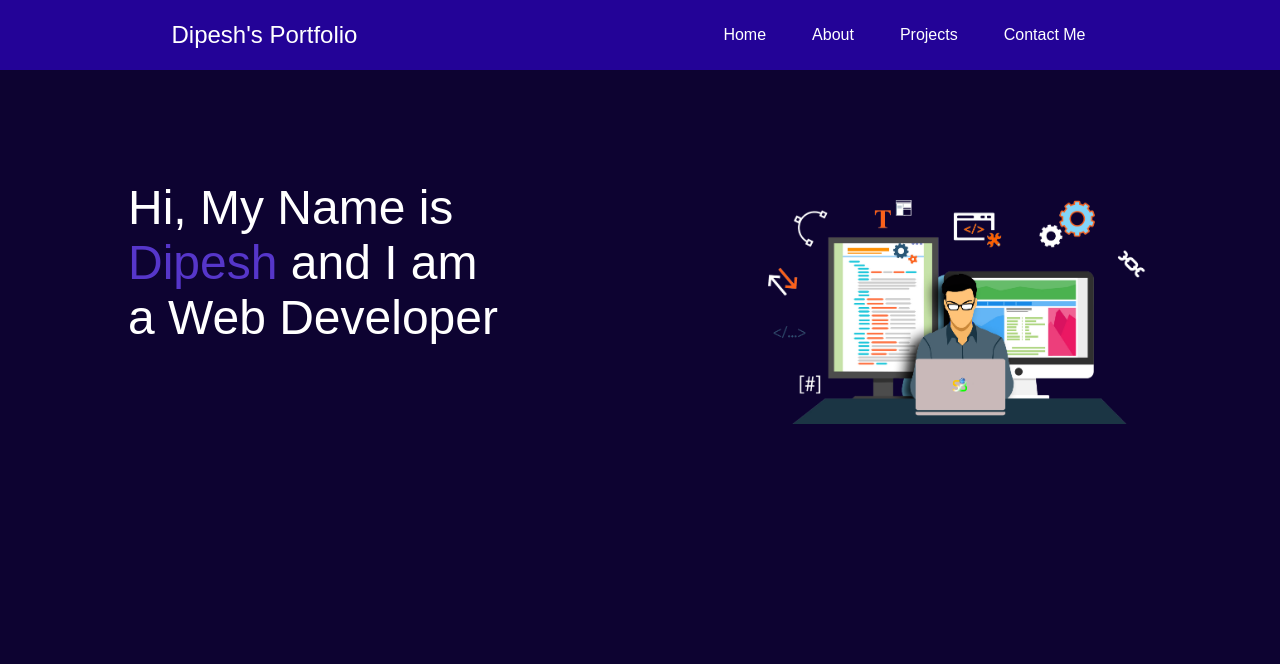
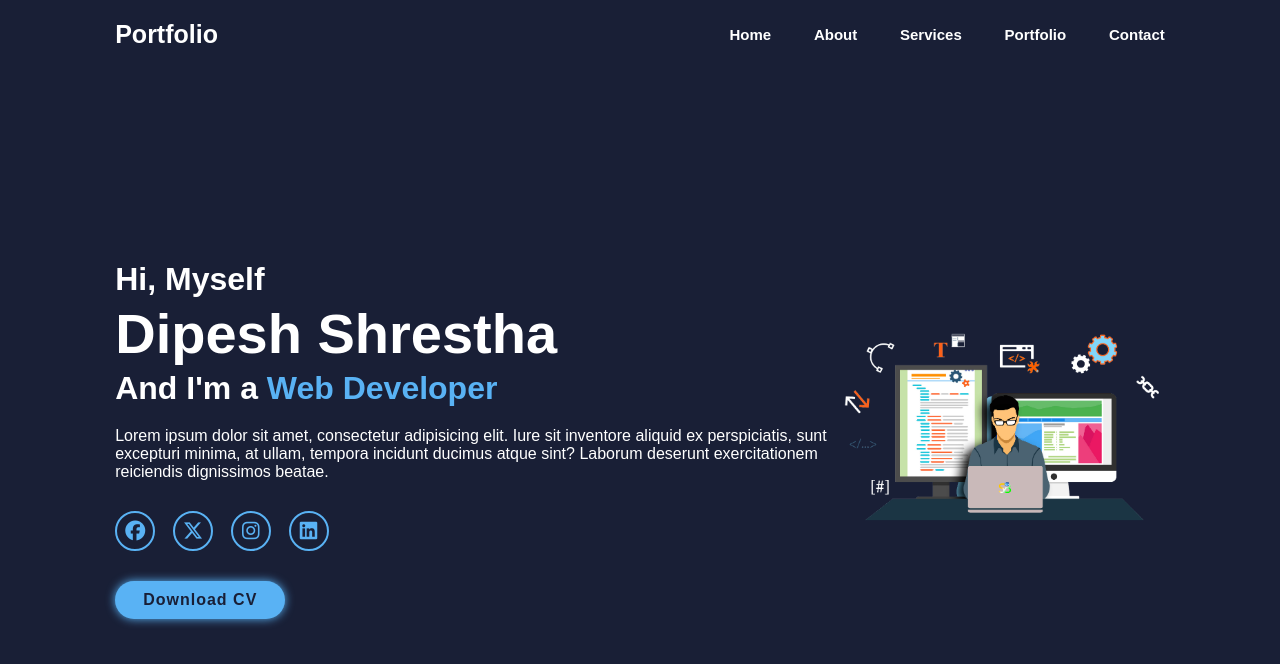
Before and after one commit to dshrestha23/MyPortfolio, a plain HTML site: page index.html in a window 1280 px wide. Drawn offline with Linux system fonts and the light colour scheme.

Commit message:
Home section updated

```diff
--- a/index.css
+++ b/index.css
@@ -1,53 +1,154 @@
-*{
+* {
   margin: 0;
   padding: 0;
+  box-sizing: border-box;
+  text-decoration: none;
+  border: none;
+  outline: none;
+  font-family: "Poppins", sans-serif;
+  scroll-behavior: smooth;
 }
 
-body{
-    background-color: #0d0331;
-    color:white;
-    font-family: 'Poppins', sans-serif;
+:root {
+  --bg-color: #191f36;
+  --snd-bg-color: #262b40;
+  --text-color: #fff;
+  --main-color: #59b2f4;
 }
-nav{
+
+html {
+  font-size: 62.5%;
+  overflow-x: hidden;
+}
+
+body {
+  background-color: var(--bg-color);
+  color: var(--text-color);
+}
+
+section {
+  min-height: 100vh;
+  padding: 10rem 9% 2rem;
+}
+
+.header {
+  position: fixed;
+  top: 0;
+  left: 0;
+  width: 100%;
+  padding: 2rem 9%;
+  background: var(--bg-color);
   display: flex;
-    justify-content: space-around;
+  justify-content: space-between;
   align-items: center;
-    height: 70px;
-    background-color: #230397;
+  z-index: 100;
 }
-nav ul {
+
+.logo {
+  font-size: 2.5rem;
+  font-weight: 700;
+  color: var(--text-color);
+  cursor: default;
+}
+
+.navbar a {
+  font-size: 1.5rem;
+  color: var(--text-color);
+  margin-left: 4rem;
+  font-weight: 700;
+}
+
+.navbar a:hover,
+.navbar a.active {
+  color: var(--text-color);
+}
+
+#menu-icon {
+  font-size: 3.6rem;
+  color: var(--text-color);
+  display: none;
+}
+
+.home {
   display: flex;
   justify-content: center;
-}
-nav ul li{
-    list-style: none;
-    margin: 0 23px;
+  align-items: center;
 }
 
-.left{
-    font-size: 1.5rem;
+.home-content h3 {
+  font-size: 3.2rem;
+  font-weight: 700;
 }
 
-.firstSection{
-    display: flex;
-    justify-content: space-around;
-    margin: 80px 0;
+.home-content h3:nth-of-type(2) {
+  margin-bottom: 2rem;
 }
 
-.firstSection > div {
-    width:30%;
+span {
+  color: var(--main-color);
 }
 
-.leftSection{
-    font-size: 3rem;
-    margin: 30px 0;
+.home-content h1 {
+  font-size: 5.6rem;
+  font-weight: 700;
+  line-height: 1.3;
 }
 
-.rightSection img{
-    margin: 50px 0;
-    width: 100%;
+.home-img img {
+  width: 25vw;
+  animation: floatImage 4s ease-in-out infinite;
 }
 
-.blue{
-    color: #5636ca;
+@keyframes floatImage {
+  0% {
+    transform: translateY(0);
   }
+  50% {
+    transform: translateY(-2.4rem);
+  }
+  100% {
+    transform: translateY(0);
+  }
+}
+
+.home-content p {
+  font-size: 1.6rem;
+}
+
+.social-media a {
+  display: inline-flex;
+  justify-content: center;
+  align-items: center;
+  width: 4rem;
+  height: 4rem;
+  background: transparent;
+  border: 0.2rem solid var(--main-color);
+  border-radius: 50%;
+  font-size: 2rem;
+  color: var(--main-color);
+  margin: 3rem 1.5rem 3rem 0;
+  transition: 0.5s ease;
+}
+
+.social-media a:hover {
+  background: var(--main-color);
+  color: var(--snd-bg-color);
+  box-shadow: 0 0 1rem var(--main-color);
+}
+
+.btn {
+  display: inline-block;
+  padding: 1rem 2.8rem;
+  background: var(--main-color);
+  border-radius: 4rem;
+  box-shadow: 0 0 1rem var(--main-color);
+  font-size: 1.6rem;
+  color: var(--bg-color);
+  letter-spacing: 0.1rem;
+  font-weight: 600;
+  transition: 0.5s ease;
+}
+
+.btn:hover {
+  box-shadow: none;
+}
--- a/index.html
+++ b/index.html
@@ -3,33 +3,64 @@
   <head>
     <meta charset="UTF-8" />
     <meta name="viewport" content="width=device-width, initial-scale=1.0" />
+
+    <link
+      rel="stylesheet"
+      href="https://cdnjs.cloudflare.com/ajax/libs/font-awesome/6.5.2/css/all.min.css"
+      integrity="sha512-SnH5WK+bZxgPHs44uWIX+LLJAJ9/2PkPKZ5QiAj6Ta86w+fsb2TkcmfRyVX3pBnMFcV7oQPJkl9QevSCWr3W6A=="
+      crossorigin="anonymous"
+      referrerpolicy="no-referrer"
+    />
     <link rel="stylesheet" href="index.css" />
-    <title>Dipesh - Portfolio</title>
+    <title>Portfolio Website | Dipesh Shrestha</title>
   </head>
   <body>
-    <header>
-      <nav>
-        <div class="left">Dipesh's Portfolio</div>
-        <div class="right">
-          <ul>
-            <li>Home</li>
-            <li>About</li>
-            <li>Projects</li>
-            <li>Contact Me</li>
-          </ul>
-        </div>
+    <!--Header-->
+    <header class="header">
+      <a href="#" class="logo">Portfolio</a>
+      <i class="fa-solid fa-bars" id="menu-icon"></i>
+      <nav class="navbar">
+        <a href="#home" class="active">Home</a>
+
+        <a href="#about" class="nav__link">About</a>
+
+        <a href="#services" class="nav__link">Services</a>
+
+        <a href="#portfolio" class="nav__link">Portfolio</a>
+
+        <a href="#contact" class="nav__link">Contact</a>
       </nav>
     </header>
-    <main>
-      <section class="firstSection">
-        <div class="leftSection">
-          Hi, My Name is <span class="blue">Dipesh</span> and I am a Web
-          Developer
+    <!--Home Section-->
+    <section class="home" id="home">
+      <div class="home-content">
+        <h3>Hi, Myself</h3>
+        <h1>Dipesh Shrestha</h1>
+        <h3>And I'm a <span>Web Developer</span></h3>
+        <p>
+          Lorem ipsum dolor sit amet, consectetur adipisicing elit. Iure sit
+          inventore aliquid ex perspiciatis, sunt excepturi minima, at ullam,
+          tempora incidunt ducimus atque sint? Laborum deserunt exercitationem
+          reiciendis dignissimos beatae.
+        </p>
+        <div class="social-media">
+          <a href="#"><i class="fa-brands fa-facebook"></i></a>
+          <a href="#"><i class="fa-brands fa-x-twitter"></i></a>
+          <a href="#"><i class="fa-brands fa-instagram"></i></a>
+          <a href="#"><i class="fa-brands fa-linkedin"></i></a>
         </div>
-        <div class="rightSection">
-          <img src="dev.png" alt="Developer Image" />
-        </div>
-      </section>
-    </main>
+        <a href="#" class="btn">Download CV</a>
+      </div>
+
+      <div class="home-img">
+        <img src="dev.png" alt="" />
+      </div>
+    </section>
+    <!--About Section-->
+    <!--Services Section-->
+    <!--Portfolio Section-->
+    <!--Contact Section-->
+
+    <script src="index.js"></script>
   </body>
 </html>
```
Lines whose indentation alone changed are shown as unchanged.
